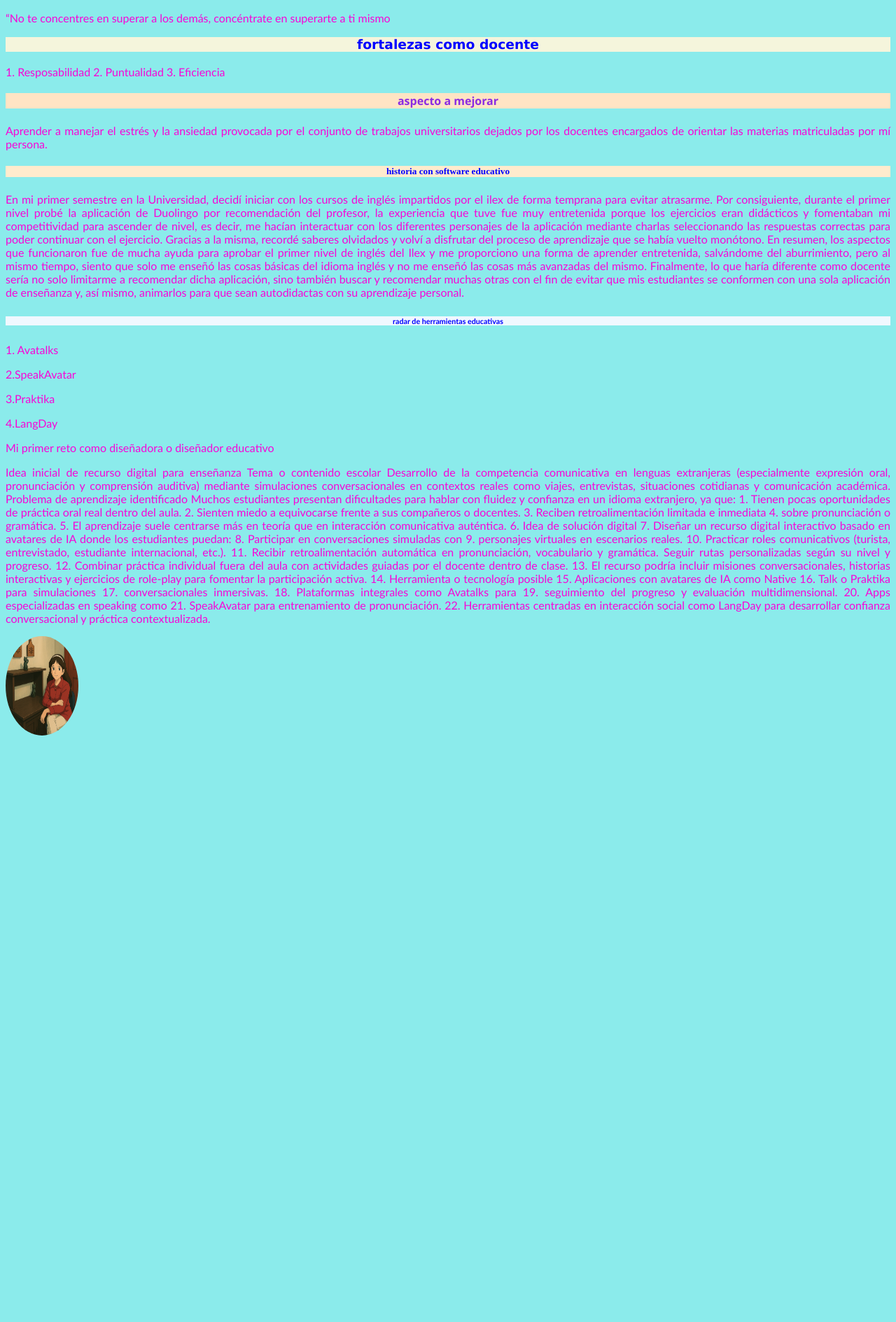
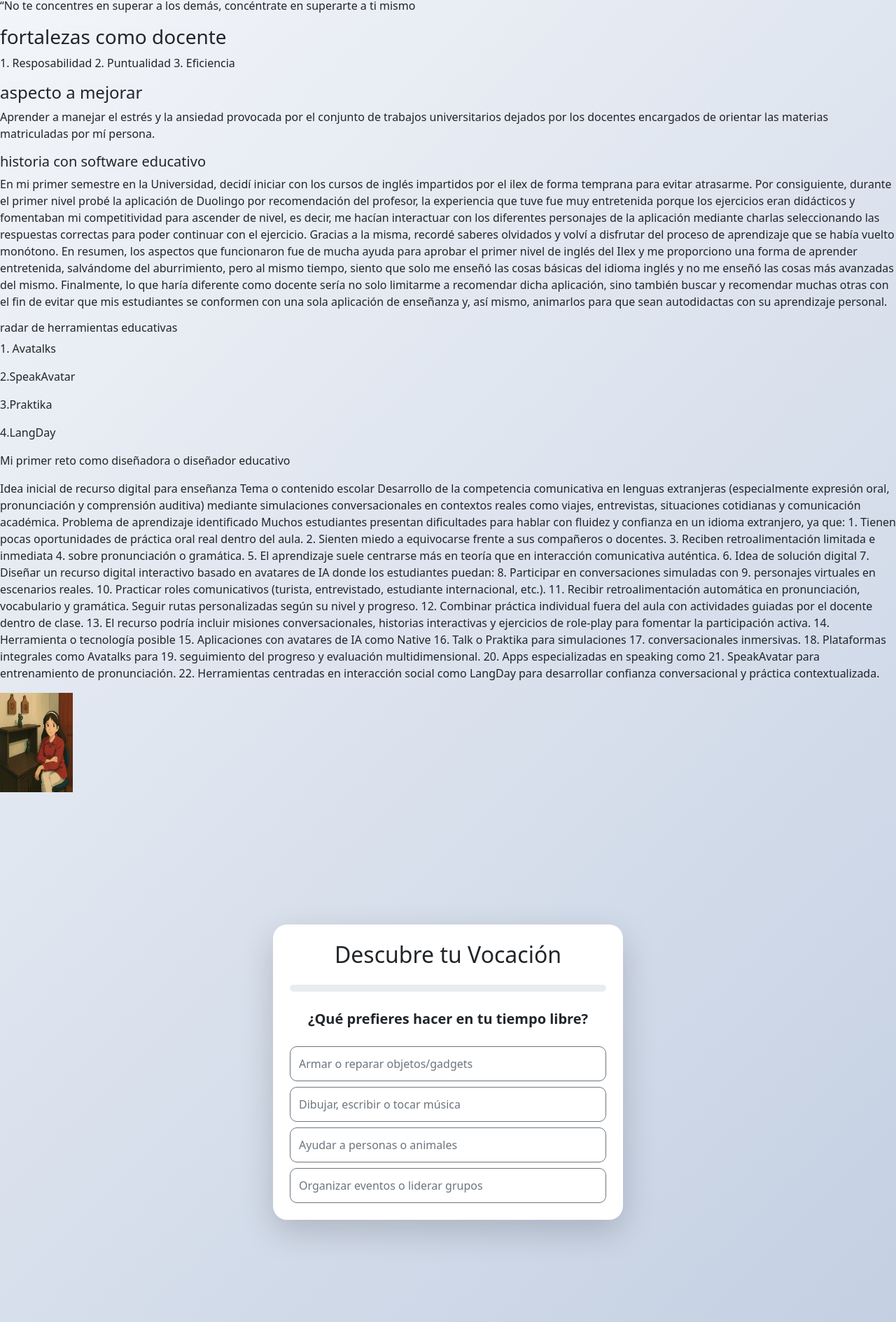
Before and after one commit to stvalenciavillaUTP/ejemploClase, a plain HTML site: page index.html in a window 1280 px wide. Shown: the part 170-2059 px from the top of the page at 70% size. Before the commit the page ends 1232 px from the top, so only its background shows below. Drawn offline with nearby package versions, Linux system fonts and the light colour scheme.

Commit message:
Nuevos cambios

```diff
--- a/estilos.css
+++ b/estilos.css
@@ -1,60 +1,21 @@
-body { background-color: rgb(139, 235, 235);
-text-align: justify;
-font-family: 'Gill Sans', 'Gill Sans MT', Calibri, 'Trebuchet MS', sans-serif;
-}
-img{
-    border-radius: 50%;
-    border: 10px;
-}
-h1{
-    background-color: aquamarine;
-    font-family: 'Courier New', Courier, monospace;
-    text-align: center;
-    text-decoration: dashed;
-    color: blue;
-}
-h2{
-    background-color: azure;
-    font-family: 'Franklin Gothic Medium', 'Arial Narrow', Arial, sans-serif;
-    text-align: center;
-    text-decoration: dashed;
-    color: blueviolet;
-}
- h3 {
-    background-color: beige;
-    font-family: 'Lucida Sans', 'Lucida Sans Regular', 'Lucida Grande', 'Lucida Sans Unicode', Geneva, Verdana, sans-serif;
-    text-align: center;
-    text-decoration: dashed;
-    color: blue;
- }
- h4{
-    background-color: bisque ;
-    font-family: 'Segoe UI', Tahoma, Geneva, Verdana, sans-serif;
-    text-align: center;
-    text-decoration: dashed;
-    color: blueviolet;
- }
- h5{
-    background-color: blanchedalmond;
-    font-family: 'Times New Roman', Times, serif;
-    text-align: center;
-    text-decoration: dashed;
-    color: blue;
- }
-a :hove:hover{
-    color: blueviolet;
-}
-h6{
-    background-color: aliceblue;
-    font-family: 'Trebuchet MS', 'Lucida Sans Unicode', 'Lucida Grande', 'Lucida Sans', Arial, sans-serif;
-    text-align: center;
-    text-decoration: dashed;
-    color: blue;
-}
-p{
-    color: rgb(248, 5, 216);
+body {
+    background: linear-gradient(135deg, #f5f7fa 0%, #c3cfe2 100%);
 }
 
-img:hover{
-    zoom: 1.5;
+.card {
+    border: none;
+    border-radius: 20px;
+    transition: transform 0.3s ease;
 }
+
+.btn-option {
+    border-radius: 10px;
+    padding: 12px;
+    text-align: left;
+    transition: all 0.2s ease;
+}
+
+.btn-option:hover {
+    background-color: #e9ecef;
+    transform: translateX(5px);
+}
--- a/index.html
+++ b/index.html
@@ -4,9 +4,11 @@
     <link rel="stylesheet" href="estilos.css">
     <meta charset="UTF-8">
     <meta name="viewport" content="width=device-width, initial-scale=1.0">
+    <link href="https://cdn.jsdelivr.net/npm/bootstrap@5.3.0/dist/css/bootstrap.min.css" rel="stylesheet">
+    <link rel="stylesheet" href="estilos.css">
     <title>i love info4</title>
 </head>
-<body>
+<body class="bg-light">
     <!--este es el cuerpo de mi página-->
     <h1>perfíl profesional</h1>
     <p>1. Título de Primaria
@@ -118,5 +120,30 @@ pronunciación.
 como LangDay para desarrollar confianza
 conversacional y práctica contextualizada.</p>
 <img src="Captura de pantalla 2026-03-16 084101.png" alt="Captura de pantalla 2026-03-16 084101.png" width="104" height="142">
+<div class="container d-flex justify-content-center align-items-center vh-100">
+        <div class="card shadow-lg p-4" style="max-width: 500px; width: 100%;">
+            <div id="quiz-container">
+                <h2 class="text-center mb-4">Descubre tu Vocación</h2>
+                <div class="progress mb-4" style="height: 10px;">
+                    <div id="progress-bar" class="progress-bar bg-primary" role="progressbar" style="width: 0%;"></div>
+                </div>
+
+                <div id="question-box">
+                    <p id="question-text" class="fs-5 fw-bold text-center"></p>
+                    <div id="options-container" class="d-grid gap-2 mt-4">
+                        </div>
+                </div>
+            </div>
+
+            <div id="result-container" class="text-center d-none">
+                <h3 class="mb-3">Tu sugerencia es:</h3>
+                <div class="alert alert-success fs-4 fw-bold" id="result-text"></div>
+                <p id="result-description" class="text-muted"></p>
+                <button class="btn btn-outline-primary mt-3" onclick="location.reload()">Reiniciar Test</button>
+            </div>
+        </div>
+    </div>
+
+    <script src="script.js"></script>
 </body>
 </html>
--- /dev/null
+++ b/script.js
@@ -0,0 +1,107 @@
+const questions = [
+    {
+        question: "¿Qué prefieres hacer en tu tiempo libre?",
+        options: [
+            { text: "Armar o reparar objetos/gadgets", category: "TECH" },
+            { text: "Dibujar, escribir o tocar música", category: "ART" },
+            { text: "Ayudar a personas o animales", category: "HEALTH" },
+            { text: "Organizar eventos o liderar grupos", category: "SOCIAL" }
+        ]
+    },
+    {
+        question: "¿Cuál de estos temas te interesa más?",
+        options: [
+            { text: "Inteligencia Artificial y Robots", category: "TECH" },
+            { text: "Diseño de interiores o moda", category: "ART" },
+            { text: "Cómo funciona el cuerpo humano", category: "HEALTH" },
+            { text: "Psicología o Leyes", category: "SOCIAL" }
+        ]
+    },
+    {
+        question: "Si tuvieras que resolver un problema...",
+        options: [
+            { text: "Busco una solución lógica y técnica", category: "TECH" },
+            { text: "Uso mi imaginación para algo nuevo", category: "ART" },
+            { text: "Pienso en el bienestar de los demás", category: "HEALTH" },
+            { text: "Analizo datos y tomo una decisión estratégica", category: "SOCIAL" }
+        ]
+    },
+    {
+        question: "¿En qué ambiente te ves trabajando?",
+        options: [
+            { text: "En una oficina moderna o remoto", category: "TECH" },
+            { text: "En un estudio creativo o teatro", category: "ART" },
+            { text: "En un hospital o laboratorio", category: "HEALTH" },
+            { text: "En una empresa o institución pública", category: "SOCIAL" }
+        ]
+    },
+    {
+        question: "¿Qué valoras más en un trabajo?",
+        options: [
+            { text: "La innovación constante", category: "TECH" },
+            { text: "La libertad de expresión", category: "ART" },
+            { text: "Salvar vidas o mejorar la salud", category: "HEALTH" },
+            { text: "Influir en la sociedad o hacer negocios", category: "SOCIAL" }
+        ]
+    }
+];
+
+let currentQuestion = 0;
+let scores = { TECH: 0, ART: 0, HEALTH: 0, SOCIAL: 0 };
+
+const questionText = document.getElementById("question-text");
+const optionsContainer = document.getElementById("options-container");
+const progressBar = document.getElementById("progress-bar");
+const quizContainer = document.getElementById("quiz-container");
+const resultContainer = document.getElementById("result-container");
+const resultText = document.getElementById("result-text");
+
+function loadQuestion() {
+    const q = questions[currentQuestion];
+    questionText.innerText = q.question;
+    optionsContainer.innerHTML = "";
+
+    // Actualizar barra de progreso
+    const progress = (currentQuestion / questions.length) * 100;
+    progressBar.style.width = `${progress}%`;
+
+    q.options.forEach(opt => {
+        const btn = document.createElement("button");
+        btn.innerText = opt.text;
+        btn.classList.add("btn", "btn-outline-secondary", "btn-option");
+        btn.onclick = () => selectOption(opt.category);
+        optionsContainer.appendChild(btn);
+    });
+}
+
+function selectOption(category) {
+    scores[category]++;
+    currentQuestion++;
+
+    if (currentQuestion < questions.length) {
+        loadQuestion();
+    } else {
+        showResult();
+    }
+}
+
+function showResult() {
+    quizContainer.classList.add("d-none");
+    resultContainer.classList.remove("d-none");
+
+    // Encontrar la categoría con más puntos
+    const winner = Object.keys(scores).reduce((a, b) => scores[a] > scores[b] ? a : b);
+
+    const descriptions = {
+        TECH: "Ingeniería, Programación o Análisis de Datos.",
+        ART: "Diseño Gráfico, Arquitectura o Artes Visuales.",
+        HEALTH: "Medicina, Enfermería o Biotecnología.",
+        SOCIAL: "Administración, Derecho o Comunicación Social."
+    };
+
+    resultText.innerText = winner;
+    document.getElementById("result-description").innerText = `Basado en tus respuestas, podrías tener éxito en: ${descriptions[winner]}`;
+}
+
+// Iniciar el test
+loadQuestion();
```
